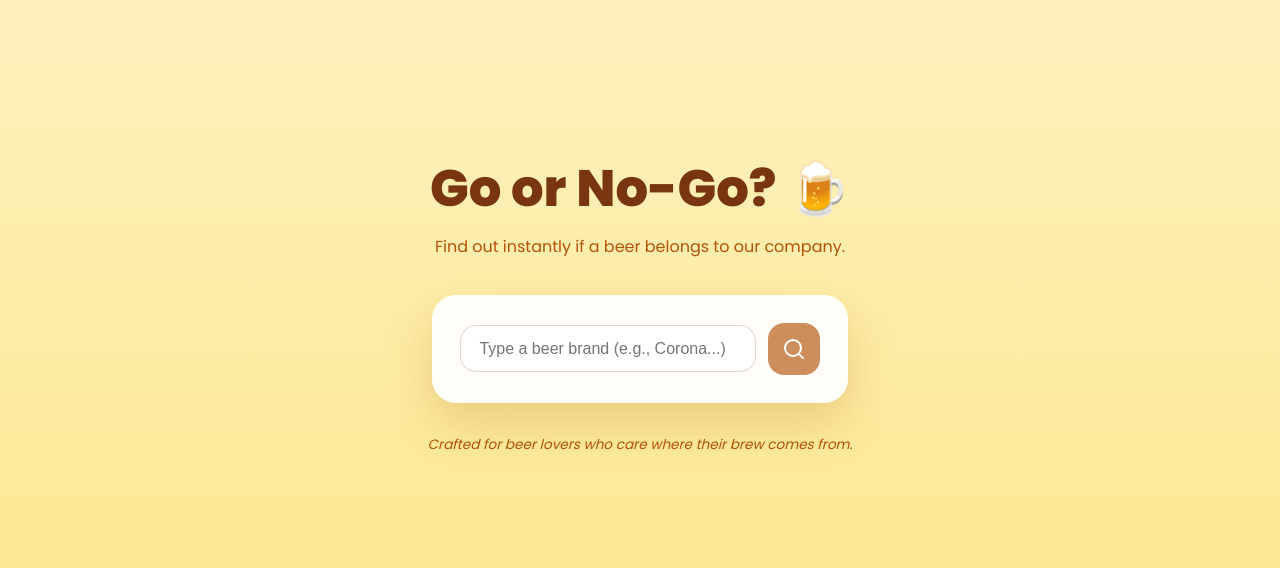
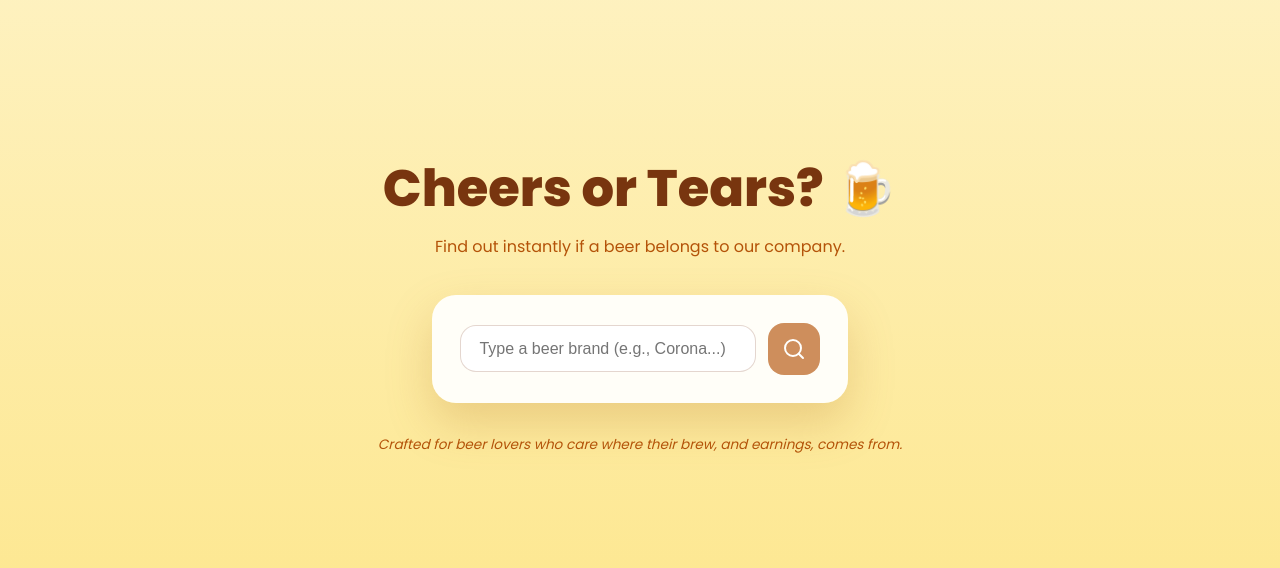
Before and after one commit to lrosouza/go-no-go, a React (Vite) app: page / in a window 1280 px wide. Shown: the part 112-680 px from the top of the page. Built offline with nearby package versions, Linux system fonts and the light colour scheme.

Commit message:
textos de conteúdo.

```diff
--- a/src/App.jsx
+++ b/src/App.jsx
@@ -18,14 +18,14 @@ const OWNED_BRANDS = [
 
 const RESULT_MESSAGES = {
   owned: {
-    title: "This brand belongs to our company.",
+    title: "Cheers!.",
     description: "Go for it!🍻",
     icon: CheckCircle2,
     className: "result-owned",
   },
   not_owned: {
-    title: "This brand does not belong to our company.",
-    description: "Follow the 3 steps:\n1) Order tap water;\n2) Call the manager;\n3) Sell our beer.",
+    title: "Tears!",
+    description: "Gor for a water (tap), though.",
     icon: XCircle,
     className: "result-independent",
   },
@@ -74,7 +74,7 @@ export default function App() {
         animate={{ opacity: 1, y: 0 }}
         transition={{ duration: 0.6, ease: "easeOut" }}
       >
-        <h1 className="hero-title">Go or No-Go? 🍺</h1>
+        <h1 className="hero-title">Cheers or Tears? 🍺</h1>
         <p className="hero-subtitle">
           Find out instantly if a beer belongs to our
           company.
@@ -120,7 +120,7 @@ export default function App() {
       </Card>
 
       <p className="footer-note">
-        Crafted for beer lovers who care where their brew comes from.
+        Crafted for beer lovers who care where their brew, and earnings, comes from.
       </p>
     </div>
   );
```
